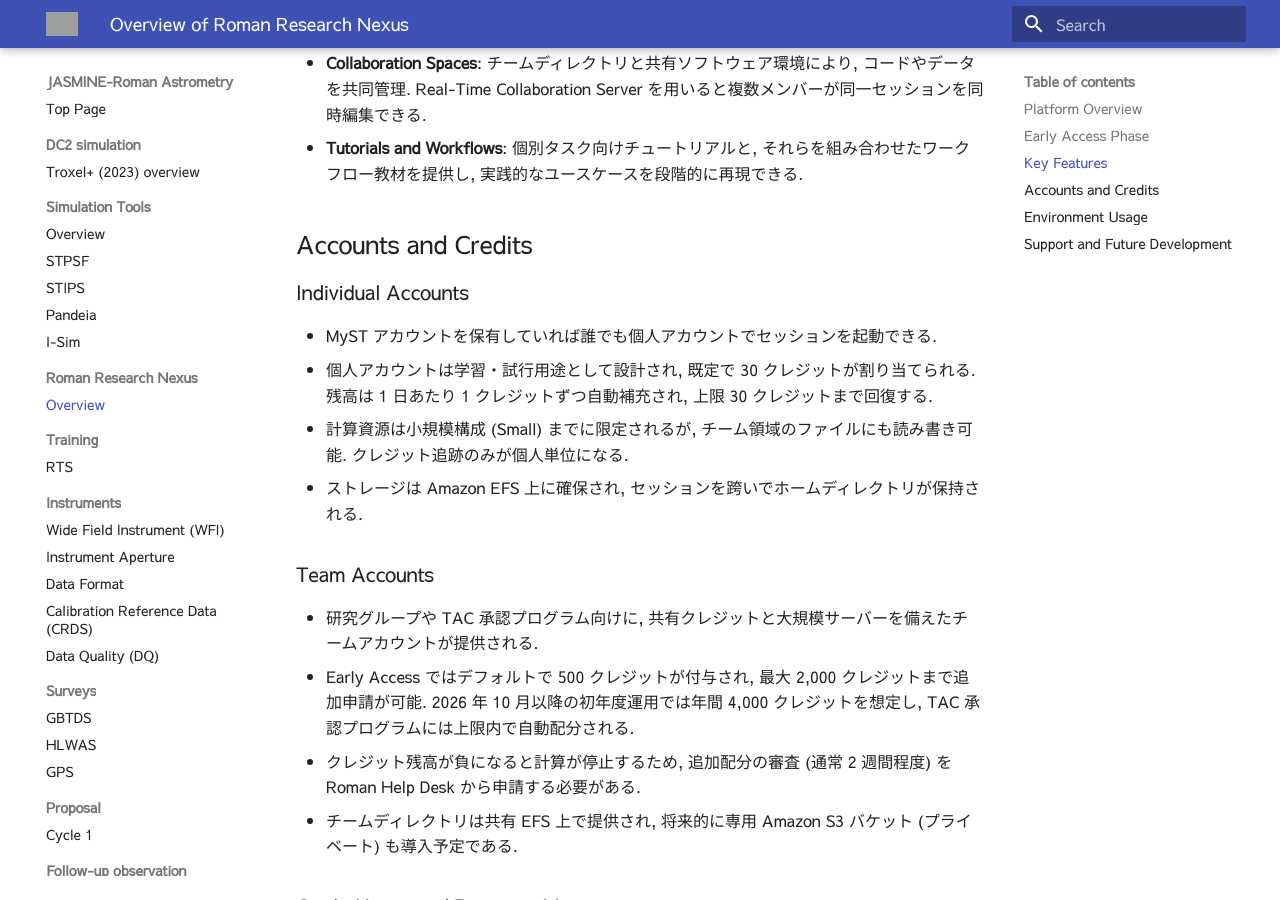
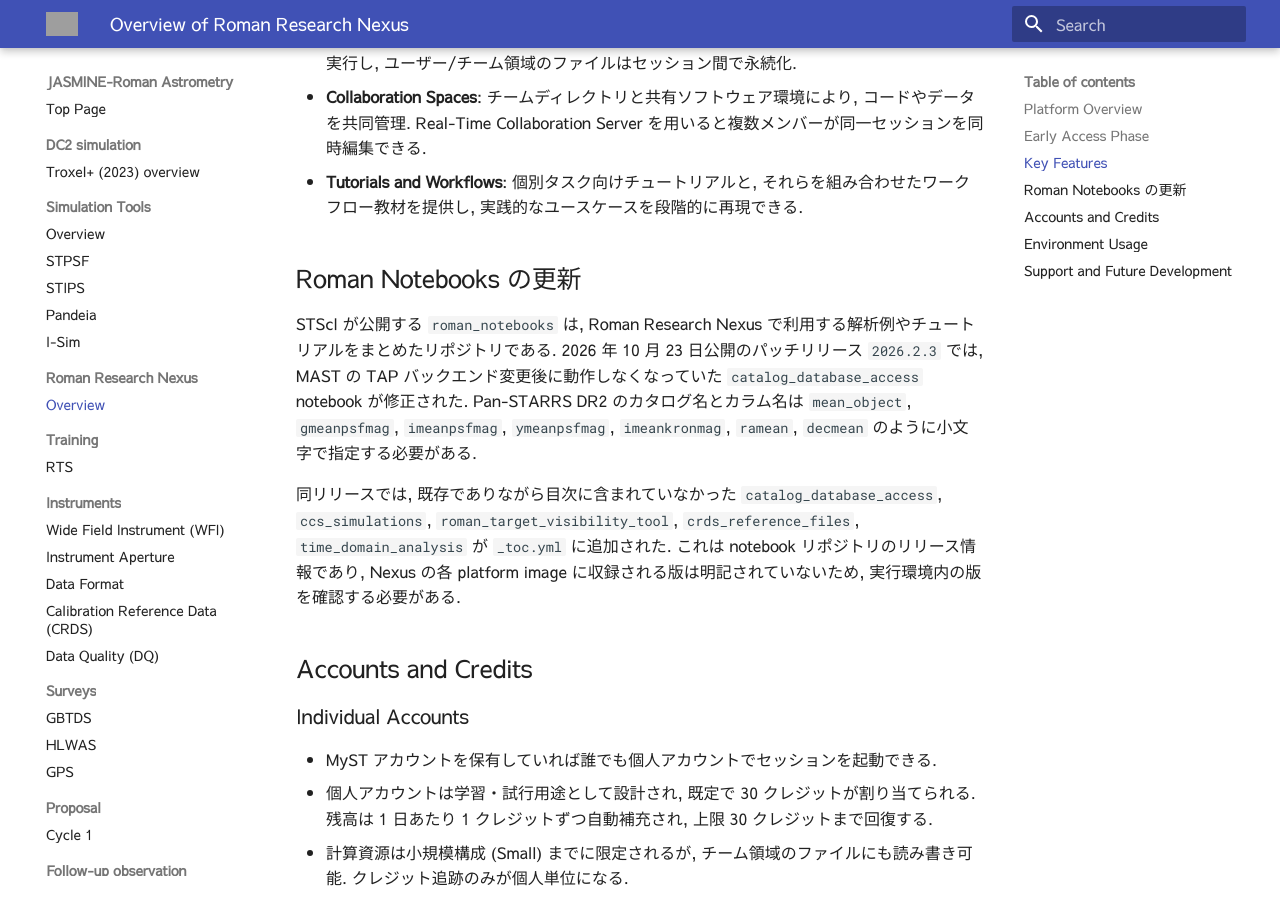
Before and after one commit to astronasutarou/jasmine-roman-astrometry, an MkDocs documentation site: the page built from docs/rrn/overview.md, in a window 1280 px wide and 900 px high, scrolled down 1130 px. Built offline with MkDocs 1.6.1 and Material for MkDocs 9.7.7, drawn with Linux system fonts in a browser that asks for light colours; some of the changed text lies outside the part shown; grey boxes are pictures that could not be loaded.

Commit message:
docs: note Roman Notebooks 2026.2.3 analysis fixes

```diff
--- a/docs/rrn/overview.md
+++ b/docs/rrn/overview.md
@@ -9,6 +9,7 @@ tags: [Roman Research Nexus, RRN]
 このページの内容は主に以下のソースを引用・参考にしている:
 
 - [Roman Research Nexus - STScI](https://roman-docs.stsci.edu/data-handbook/roman-research-nexus)
+- [Roman Notebooks 2026.2.3 release notes (2026-10-23)](https://github.com/spacetelescope/roman_notebooks/releases/tag/2026.2.3)
 
 Roman Research Nexus (RRN) は, Space Telescope Science Institute (STScI) がミッションパートナーと協力して開発したクラウド型データ解析基盤であり, Roman ミッション運用期と同様のソフトウェアスタック・シミュレーション環境・共有計算資源をコミュニティに提供する. 2025 年 12 月中旬から Early Access フェーズに入り, 模擬データを用いたワークフロー開発と協調作業の準備が行えるようになっている.
 
@@ -32,6 +33,12 @@ RRN は Roman のキャリブレーションパイプライン, 解析ツール
 - **Integrated Compute**: CPU・メモリサイズを選択できるクラウドサーバー上でセッションを実行し, ユーザー/チーム領域のファイルはセッション間で永続化.
 - **Collaboration Spaces**: チームディレクトリと共有ソフトウェア環境により, コードやデータを共同管理. Real-Time Collaboration Server を用いると複数メンバーが同一セッションを同時編集できる.
 - **Tutorials and Workflows**: 個別タスク向けチュートリアルと, それらを組み合わせたワークフロー教材を提供し, 実践的なユースケースを段階的に再現できる.
+
+## Roman Notebooks の更新
+
+STScI が公開する `roman_notebooks` は, Roman Research Nexus で利用する解析例やチュートリアルをまとめたリポジトリである. 2026 年 10 月 23 日公開のパッチリリース `2026.2.3` では, MAST の TAP バックエンド変更後に動作しなくなっていた `catalog_database_access` notebook が修正された. Pan-STARRS DR2 のカタログ名とカラム名は `mean_object`, `gmeanpsfmag`, `imeanpsfmag`, `ymeanpsfmag`, `imeankronmag`, `ramean`, `decmean` のように小文字で指定する必要がある.
+
+同リリースでは, 既存でありながら目次に含まれていなかった `catalog_database_access`, `ccs_simulations`, `roman_target_visibility_tool`, `crds_reference_files`, `time_domain_analysis` が `_toc.yml` に追加された. これは notebook リポジトリのリリース情報であり, Nexus の各 platform image に収録される版は明記されていないため, 実行環境内の版を確認する必要がある.
 
 ## Accounts and Credits
 
```
